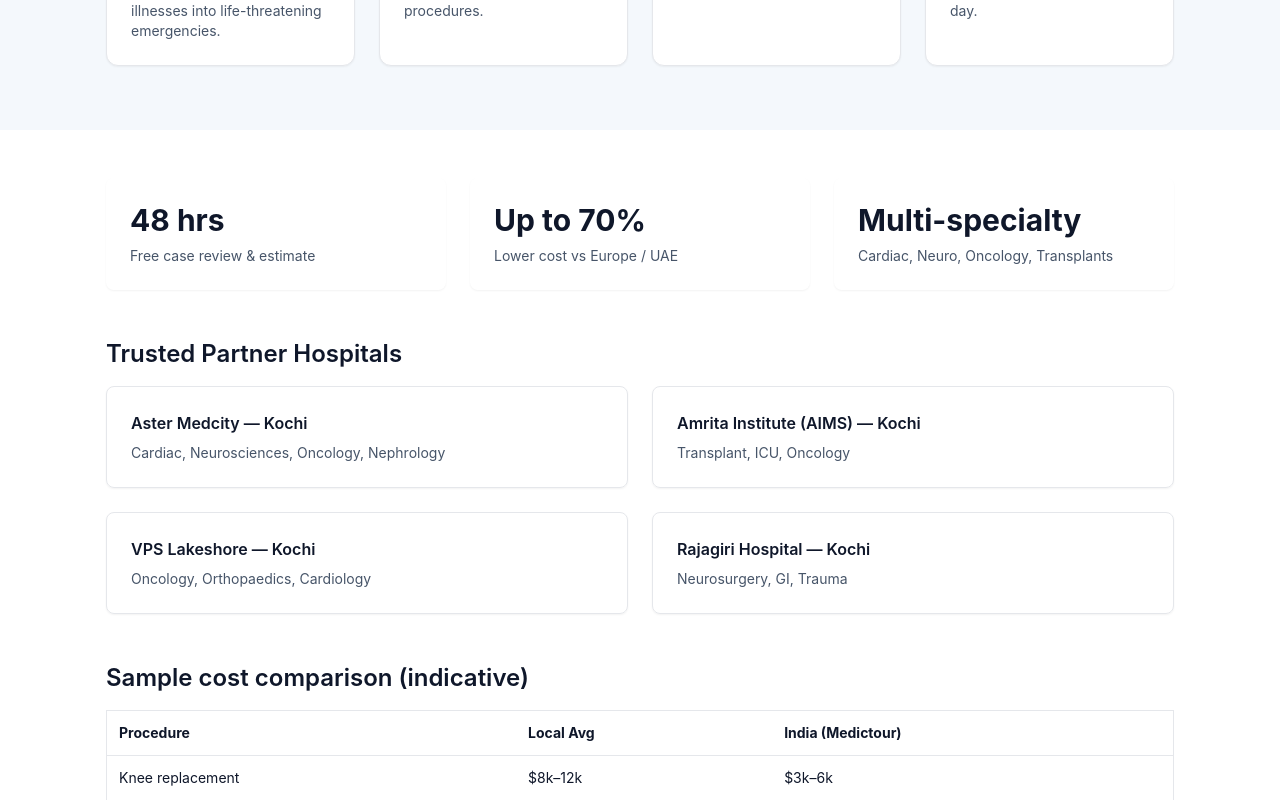
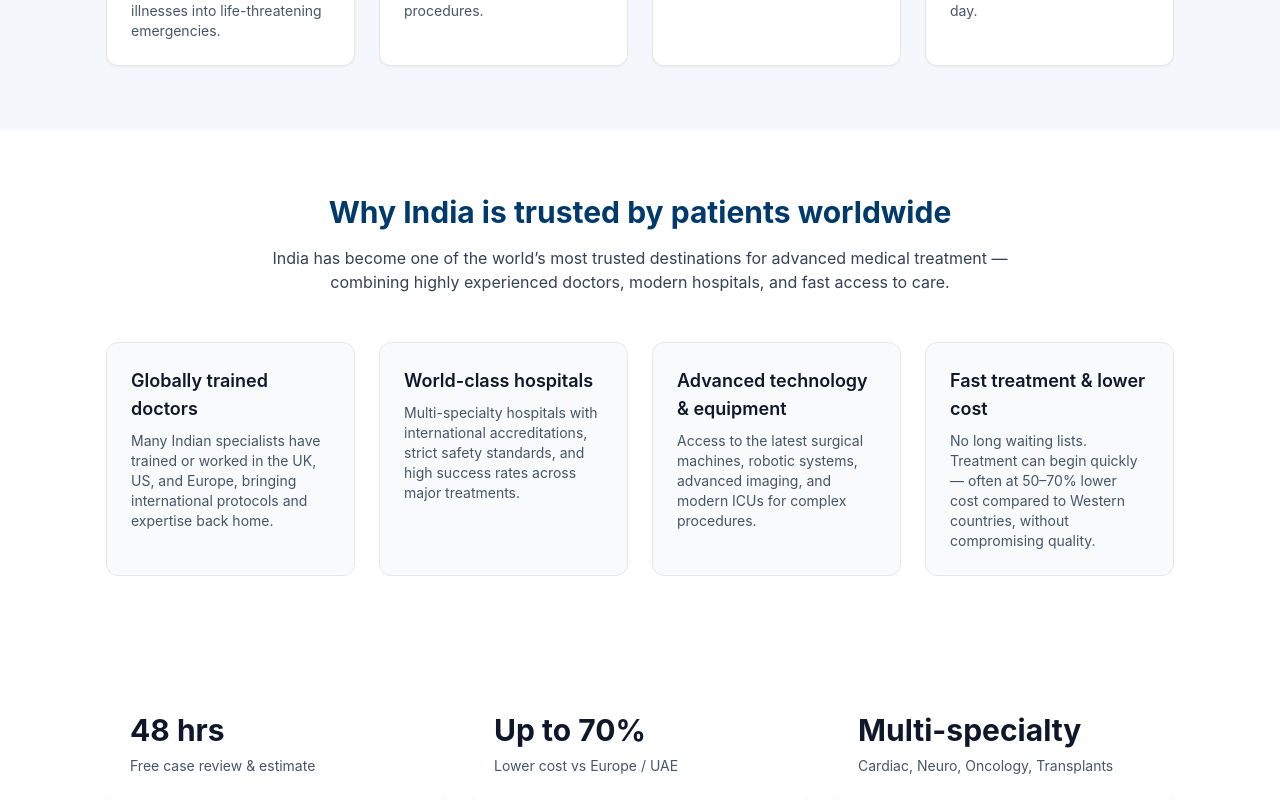
Before and after one commit to VigneshHere/medictour-africa-landing, a Next.js app: page /africa in a window 1280 px wide. Shown: the part 1180-1980 px from the top of the page. Built offline with nearby package versions, Linux system fonts and the light colour scheme.

Commit message:
Add WhyIndia component to Africa page

```diff
--- a/src/app/africa/page.tsx
+++ b/src/app/africa/page.tsx
@@ -17,6 +17,7 @@
     <div className="bg-white">
       <Hero />
       <WhyAfrica />
+      <WhyIndia />
       <div className="container-md mx-auto py-12">
         <section className="mb-12">
           <div className="grid grid-cols-1 md:grid-cols-3 gap-6">
```
